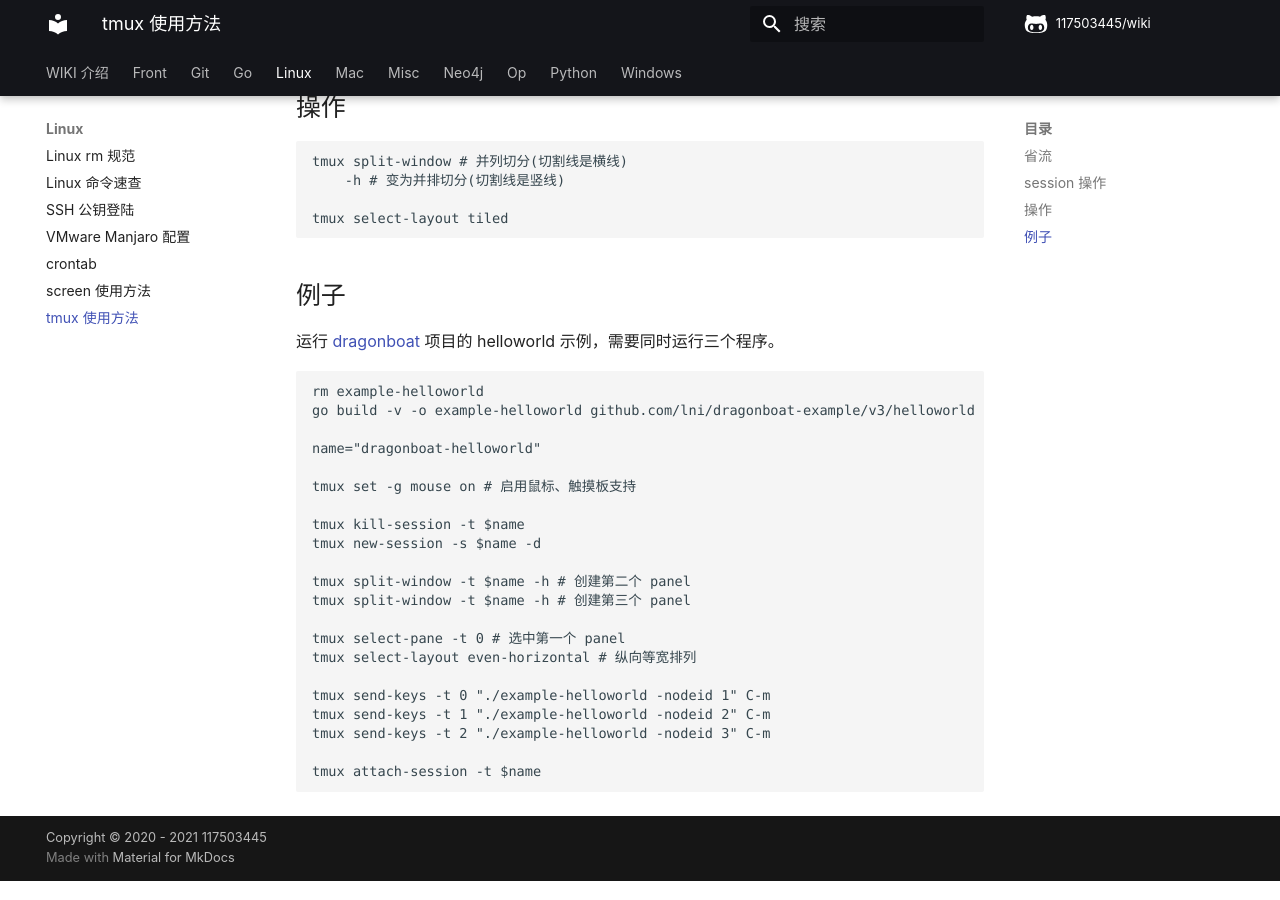
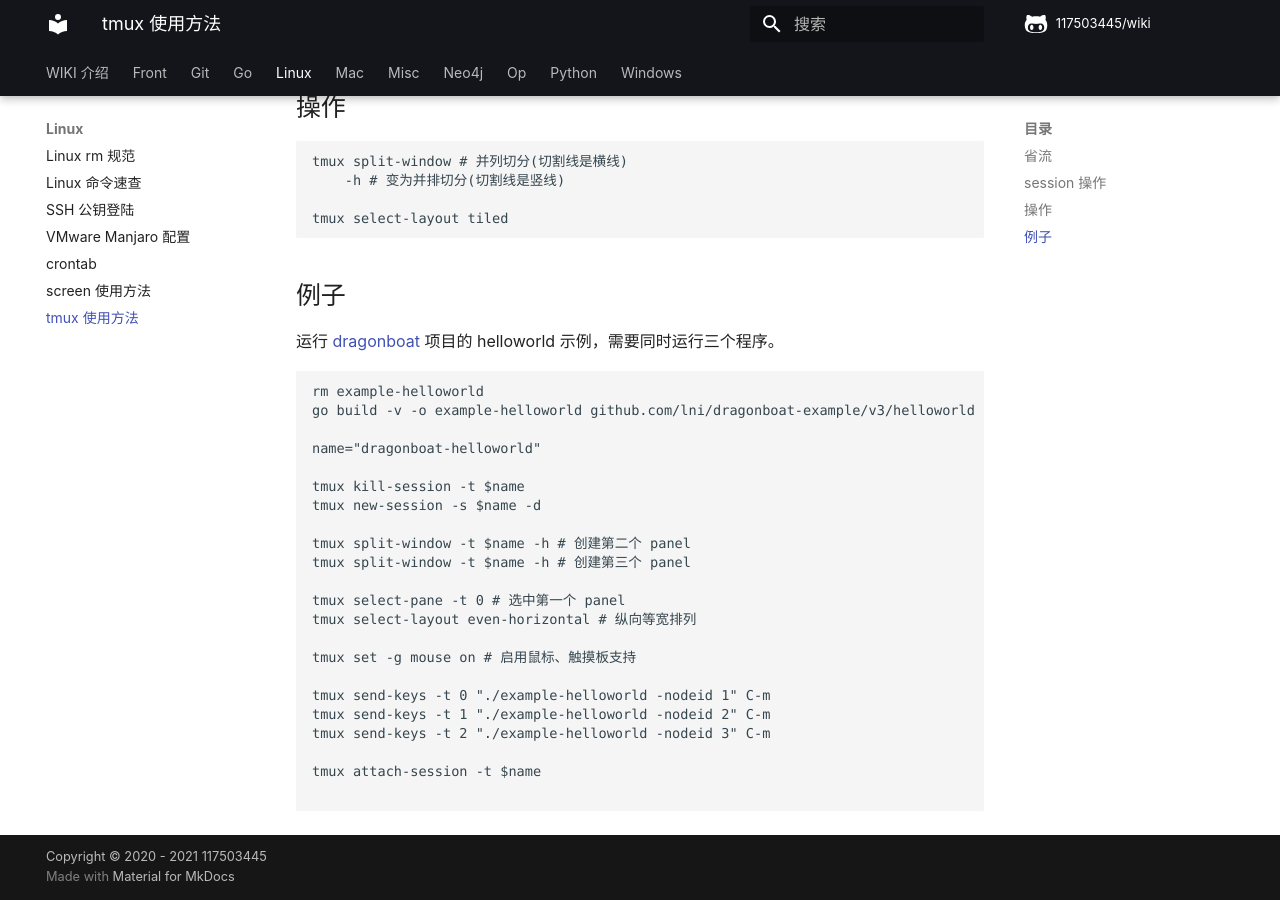
Before and after one commit to 117503445/wiki, an MkDocs documentation site: the page built from docs/linux/tmux 使用方法.md, in a window 1280 px wide and 900 px high, scrolled down 818 px. Built offline with MkDocs 1.6.1 and Material for MkDocs 9.7.7, drawn with Linux system fonts in a browser that asks for light colours; some web fonts are replaced; comment, search, counter and statistics services are not loaded; part of the change alters nothing that is shown.

````diff
--- a/docs/linux/tmux 使用方法.md
+++ b/docs/linux/tmux 使用方法.md
@@ -53,8 +53,6 @@ go build -v -o example-helloworld github.com/lni/dragonboat-example/v3/helloworl
 
 name="dragonboat-helloworld"
 
-tmux set -g mouse on # 启用鼠标、触摸板支持
-
 tmux kill-session -t $name
 tmux new-session -s $name -d
 
@@ -64,9 +62,12 @@ tmux split-window -t $name -h # 创建第三个 panel
 tmux select-pane -t 0 # 选中第一个 panel
 tmux select-layout even-horizontal # 纵向等宽排列
 
+tmux set -g mouse on # 启用鼠标、触摸板支持
+
 tmux send-keys -t 0 "./example-helloworld -nodeid 1" C-m
 tmux send-keys -t 1 "./example-helloworld -nodeid 2" C-m
 tmux send-keys -t 2 "./example-helloworld -nodeid 3" C-m
 
 tmux attach-session -t $name
+
 ```
````
